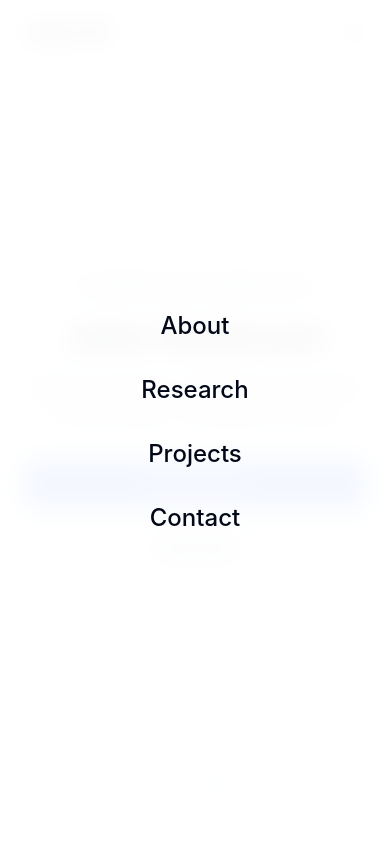
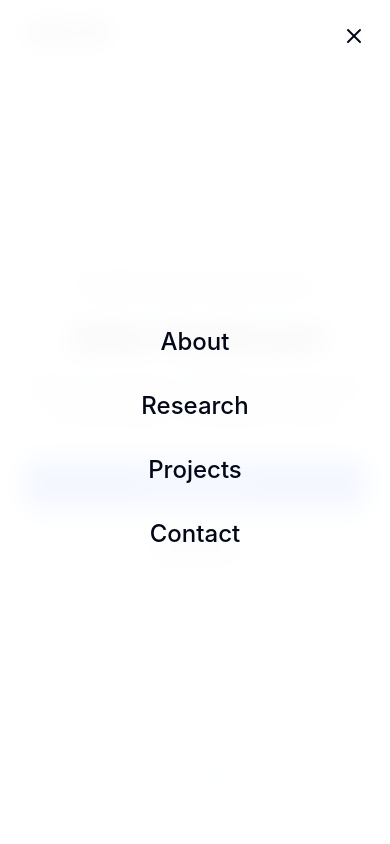
Before and after one commit to Unknown1bot/dynamic-research, a React (Vite) app: page / in a window 390 px wide. Both pictures are taken after a click on the button "Open Menu". Shown: the top 844 px of the page. Built offline with nearby package versions, Linux system fonts and the light colour scheme.

Commit message:
Fix mobile navigation issues
Fixes issues with the mobile navigation menu, including the missing close button, page scrolling while the menu is open, and incorrect menu opening after scrolling.

```diff
--- a/src/App.css
+++ b/src/App.css
@@ -52,3 +52,28 @@ img.loaded {
 a, button {
   transition: all 0.2s ease-in-out;
 }
+
+/* Link hover effect */
+.link-hover {
+  position: relative;
+}
+
+.link-hover::after {
+  content: '';
+  position: absolute;
+  width: 0;
+  height: 2px;
+  bottom: -4px;
+  left: 0;
+  background-color: currentColor;
+  transition: width 0.3s ease;
+}
+
+.link-hover:hover::after {
+  width: 100%;
+}
+
+/* When body scroll is locked, ensure no jumping */
+body.overflow-hidden {
+  padding-right: var(--scrollbar-width, 0px);
+}
--- a/src/components/Navbar.tsx
+++ b/src/components/Navbar.tsx
@@ -7,7 +7,29 @@ const Navbar = () => {
   const [isOpen, setIsOpen] = useState(false);
   const [scrolled, setScrolled] = useState(false);
 
-  const toggleMenu = () => setIsOpen(!isOpen);
+  const toggleMenu = () => {
+    setIsOpen(!isOpen);
+    // Toggle body scroll lock
+    if (!isOpen) {
+      document.body.style.overflow = 'hidden';
+    } else {
+      document.body.style.overflow = '';
+    }
+  };
+
+  // Cleanup function to ensure scroll is enabled when component unmounts
+  useEffect(() => {
+    return () => {
+      document.body.style.overflow = '';
+    };
+  }, []);
+
+  // Clean up scroll lock when menu closes
+  useEffect(() => {
+    if (!isOpen) {
+      document.body.style.overflow = '';
+    }
+  }, [isOpen]);
 
   useEffect(() => {
     const handleScroll = () => {
@@ -71,15 +93,27 @@ const Navbar = () => {
       <div
         className={cn(
           'fixed inset-0 bg-white/95 backdrop-blur-md z-40 flex flex-col items-center justify-center space-y-8 transition-all duration-300 ease-in-out',
-          isOpen ? 'opacity-100 visible' : 'opacity-0 invisible'
+          isOpen ? 'opacity-100 visible' : 'opacity-0 invisible pointer-events-none'
         )}
       >
+        {/* Close button for mobile menu */}
+        <button
+          className="absolute top-6 right-6 focus:outline-none"
+          onClick={toggleMenu}
+          aria-label="Close Menu"
+        >
+          <X className="w-6 h-6" />
+        </button>
+
         {navLinks.map(link => (
           <a
             key={link.name}
             href={link.href}
             className="text-2xl font-medium link-hover"
-            onClick={() => setIsOpen(false)}
+            onClick={() => {
+              setIsOpen(false);
+              document.body.style.overflow = '';
+            }}
           >
             {link.name}
           </a>
```
